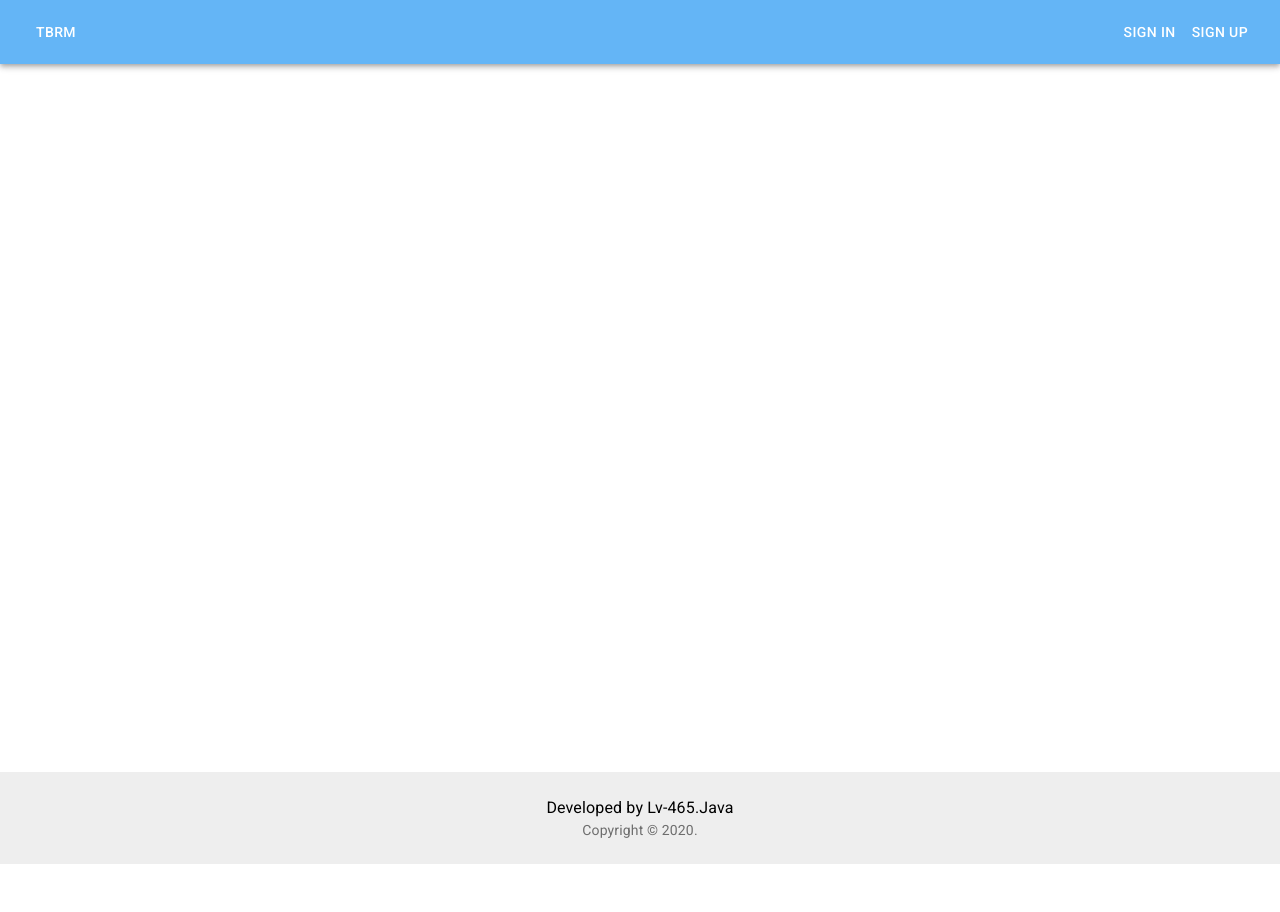
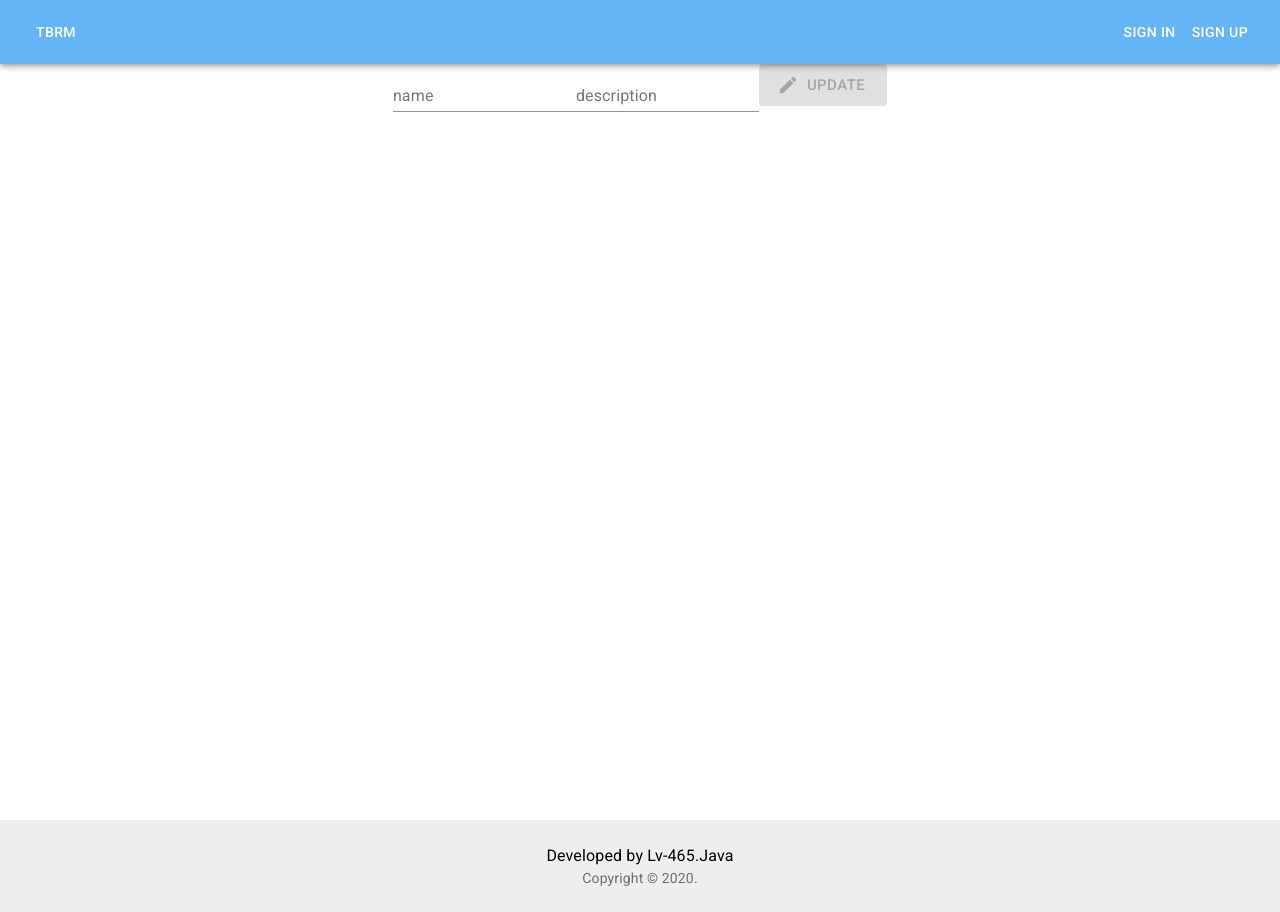
Before and after one commit to Lv-465-Java/TBRM.client, a React (Create React App) app: page /resource/update/1 in a window 1280 px wide. Before the commit the page ends 864 px from the top, so only its background shows below. Built offline with nearby package versions, Linux system fonts and the light colour scheme; no server answers.

Commit message:
add component  update resourcetemplate

```diff
--- a/src/components/loginForm/loginForm.js
+++ b/src/components/loginForm/loginForm.js
@@ -14,19 +14,20 @@ class LoginForm extends Component {
     }
 
     getData =() =>{
-        try{
             axios.post("/authentication", this.state).then(response => {
                 if(response !== undefined){
-            window.location.href = "/home";
+                    window.location.href = "/home";
                 }
+            }
+
+    ).catch(error => {
+        console.log(error);
     }
     )
-    }catch(error){
-        console.log(error);
-    }
 
 
     }
+
 
     onChangeEmail = (event) => {
         this.setState({
--- a/src/components/resourceTemplate/resourceTemplateItem.js
+++ b/src/components/resourceTemplate/resourceTemplateItem.js
@@ -1,22 +1,46 @@
 import React, { Component } from 'react';
+import Card from '@material-ui/core/Card';
+import CardActionArea from '@material-ui/core/CardActionArea';
+import CardContent from '@material-ui/core/CardContent';
+import Typography from '@material-ui/core/Typography';
+import { Link } from 'react-router-dom';
 
-class ResourceTemplateItem extends Component{
+const style = {
+    maxWidth: 345,
+    minWidth: 300,
+    margin: 10,
+
+}
+
+class ResourceTemplateItem extends Component {
 
     state = {
-        id:	this.props.id,
+        id: this.props.id,
         name: this.props.name,
-        tableName:	this.props.tableName,
+        tableName: this.props.tableName,
         description: this.props.description,
         isPublished: this.props.isPublished,
-        userId:	this.props.userId,
+        userId: this.props.userId,
         resourceParameters: this.props.resourceParameters
     }
 
-    render(){
-        return(
-            <div>
-                {this.state.name}
-            </div>
+    render() {
+        return (
+
+            <Link to={`/resource/update/${this.state.id}`} >
+                <Card style={style}>
+                    <CardActionArea>
+                        <CardContent>
+                            <Typography gutterBottom variant="h5" component="h2">
+                                {this.state.name}
+                            </Typography>
+                            <Typography variant="body2" color="textSecondary" component="p">
+                                {this.state.description}
+                            </Typography>
+                        </CardContent>
+                    </CardActionArea>
+                </Card>
+            </Link>
         );
     }
 }
--- a/src/components/resourceTemplate/resourceTemplateList.js
+++ b/src/components/resourceTemplate/resourceTemplateList.js
@@ -2,6 +2,16 @@ import React, { Component } from 'react';
 import axios from '../../utils/axios';
 import ResourceTemplateItem from './resourceTemplateItem';
 import { Button } from '@material-ui/core';
+
+const style = {
+
+    display: "flex",
+    flexWrap: "wrap",
+    // justifyContent: "space-around",
+    // alignItems: "flex-start",
+
+}
+
 
 class ResourceTemplateList extends Component{
 
@@ -31,9 +41,14 @@ class ResourceTemplateList extends Component{
                     variant="contained"
                     color="primary"
                     onClick={this.goToCreateResource}>Create Resource</Button>
-                {this.state.resourceTemplates.map((item) =>
-                    (<ResourceTemplateItem key={item.id} id = {item.id} name = {item.name}/>)
+                <div style={style}>
+                    {this.state.resourceTemplates.map((item) =>
+                    (<ResourceTemplateItem key={item.id}
+                                          id = {item.id}
+                                          name = {item.name}
+                                          description= {item.description} />)
                 )}
+                </div>
             </div>
         );
     }
--- /dev/null
+++ b/src/components/resourceTemplate/resourceTemplateUpdate.js
@@ -0,0 +1,90 @@
+import React, { Component } from 'react';
+import { TextField, Button } from '@material-ui/core';
+import EditIcon from '@material-ui/icons/Edit';
+import axios from '../../utils/axios';
+
+
+class ResourceTemplateUpdate extends Component{
+
+    state = {
+        resTempId: this.props.match.params.id,
+        oldName: "",
+        name: "",
+        oldDescription: "",
+        description: ""
+    }
+
+
+    getData = () => {
+        axios.get(`/resource-template/${this.state.resTempId}`).then(
+            response => {
+                let data = response.data;
+                this.setState({
+                    name:  data.name,
+                    oldName: data.name,
+                    description: data.description,
+                    oldDescription: data.description
+                })
+            }).catch( error => {
+                console.dir(error.response.data);
+
+            })
+
+    }
+
+    updateData = () => {
+        let data = {};
+        if (this.state.name !== this.state.oldName){
+            data["name"] = this.state.name;
+        }
+        if (this.state.description !== this.state.oldDescription){
+            data["description"] = this.state.name;
+        }
+        axios.patch(`/resource-template/${this.state.resTempId}`, data).then(
+            response => {
+                this.getData()
+            }, error => {
+
+            }
+        )
+    }
+
+
+    componentDidMount(){
+        this.getData();
+    }
+
+    isValid = () => {
+        return this.state.name !== "" &&
+               (this.state.name !== this.state.oldName ||
+               this.state.description !== this.state.oldDescription);
+    }
+
+    onChangeName = (event) => {
+        let name = event.target.value.trim();
+        this.setState({name});
+    }
+
+    onChangeDescription = (event) => {
+        let description = event.target.value;
+        this.setState({description});
+    }
+
+    render(){
+        return(
+            <div>
+            <TextField type="text" label="name" onChange={this.onChangeName} value={this.state.name}/>
+            <TextField type="text" label="description" onChange={this.onChangeDescription} value={this.state.description}/>
+            <Button variant="contained"
+                    color="primary"
+                    size="large"
+                    startIcon={<EditIcon/>}
+                    disabled={!this.isValid()}
+                    onClick={this.updateData}
+                    >Update</Button>
+            </div>
+        );
+    }
+}
+
+export default ResourceTemplateUpdate;
--- a/src/routers.js
+++ b/src/routers.js
@@ -9,6 +9,7 @@ import HomePage from "./components/home/home";
 import Header from './components/header/header';
 import Footer from './components/footer/footer';
 import ResourceTemplateCreate from "./components/resourceTemplate/resourceTemplateCreate";
+import ResourceTemplateUpdate from "./components/resourceTemplate/resourceTemplateUpdate";
 
 
 class Routers extends Component {
@@ -17,11 +18,12 @@ class Routers extends Component {
             <BrowserRouter>
                 <Header/>
                 <Switch>
-                    <Route path="/" exact component={LoginForm} />
                     <Route path="/home" component={HomePage} />
                     <Route path="/search" component={SearchResourceTemplate} />
-                    <Route path="/resources" component={ResourceTemplateList} />
                     <Route path="/resource/create" component={ResourceTemplateCreate} />
+                    <Route path="/resource/update/:id" component={ResourceTemplateUpdate} />
+                    <Route path="/resource" component={ResourceTemplateList} />
+                    <Route path="/" exact component={LoginForm} />
                 </Switch>
                 <Footer/>
             </BrowserRouter>
--- a/src/utils/axios.js
+++ b/src/utils/axios.js
@@ -11,7 +11,7 @@ axios.interceptors.request.use(
         return config;
     },
     error=>{
-
+        return Promise.reject(error);
     }
 )
 
@@ -26,7 +26,7 @@ axios.interceptors.response.use(
         return response;
     },
     error=>{
-
+        return Promise.reject(error);
     }
 )
 
```
